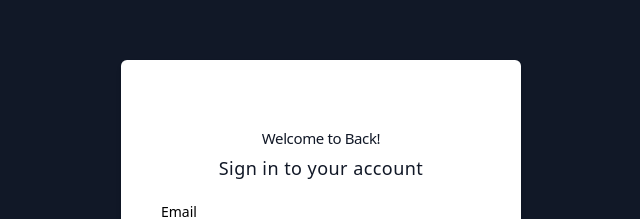
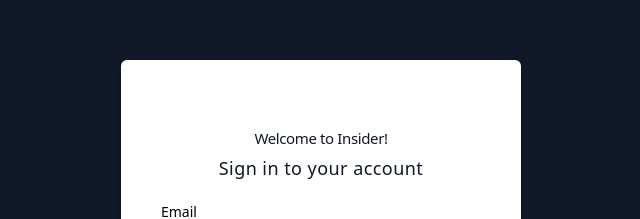
Before and after one commit to benjoquilario/insider, a React (Create React App) app in the folder client/: page /auth in a window 1280 px wide. Shown: the part 125-344 px from the top of the page, without its empty margins (319-959 px from the left). Built offline with nearby package versions, Linux system fonts and the light colour scheme.

Commit message:
change minor grammar

```diff
--- a/client/src/pages/auth/index.js
+++ b/client/src/pages/auth/index.js
@@ -53,7 +53,7 @@
           ) : (
             <div className="flex flex-col ">
               <span className="text-base font-light tracking-tight">
-                Welcome to Back!
+                Welcome to Insider!
               </span>
               <span className="text-lg font-normal tracking-wide">
                 Sign in to your account
```
